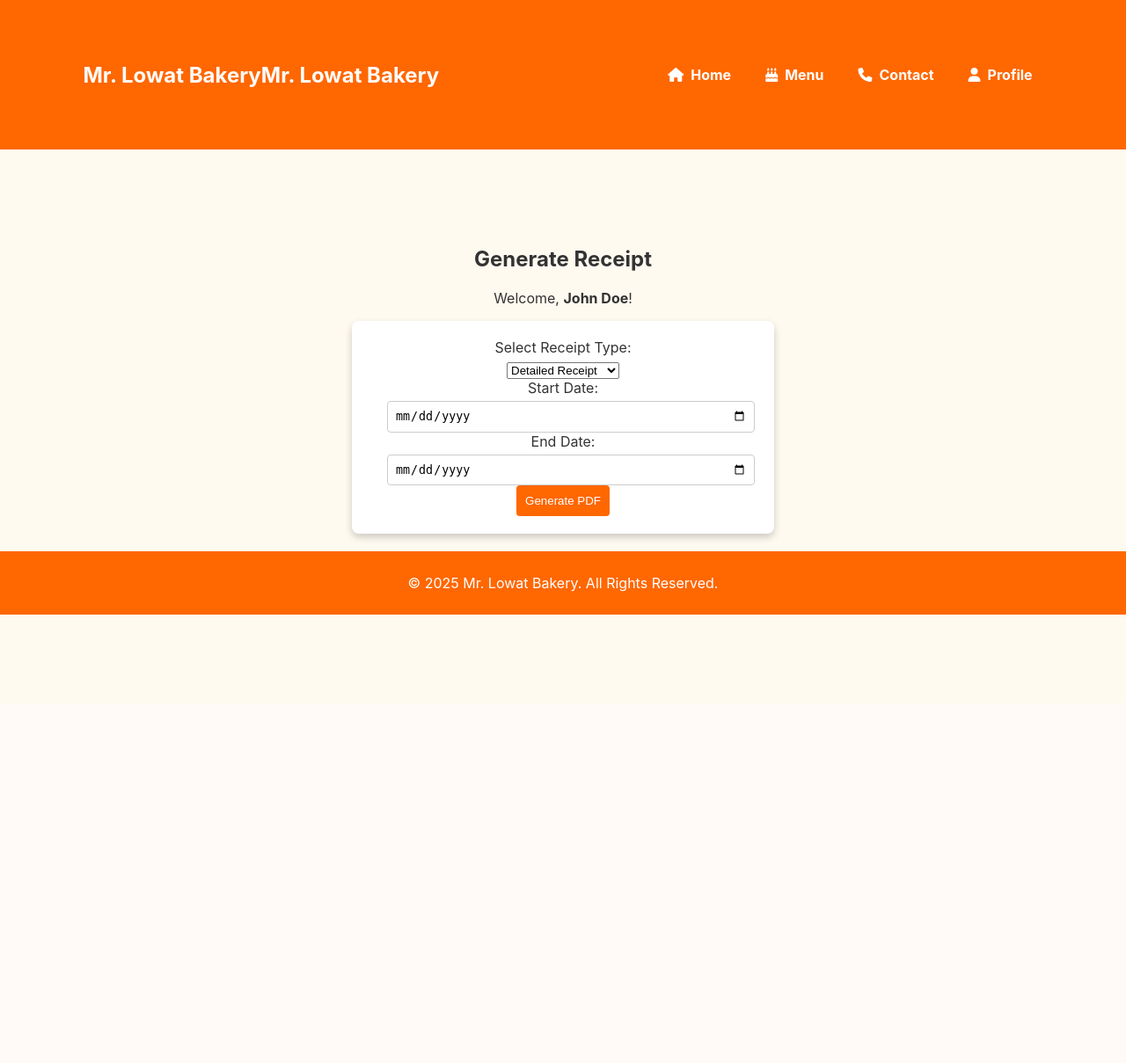
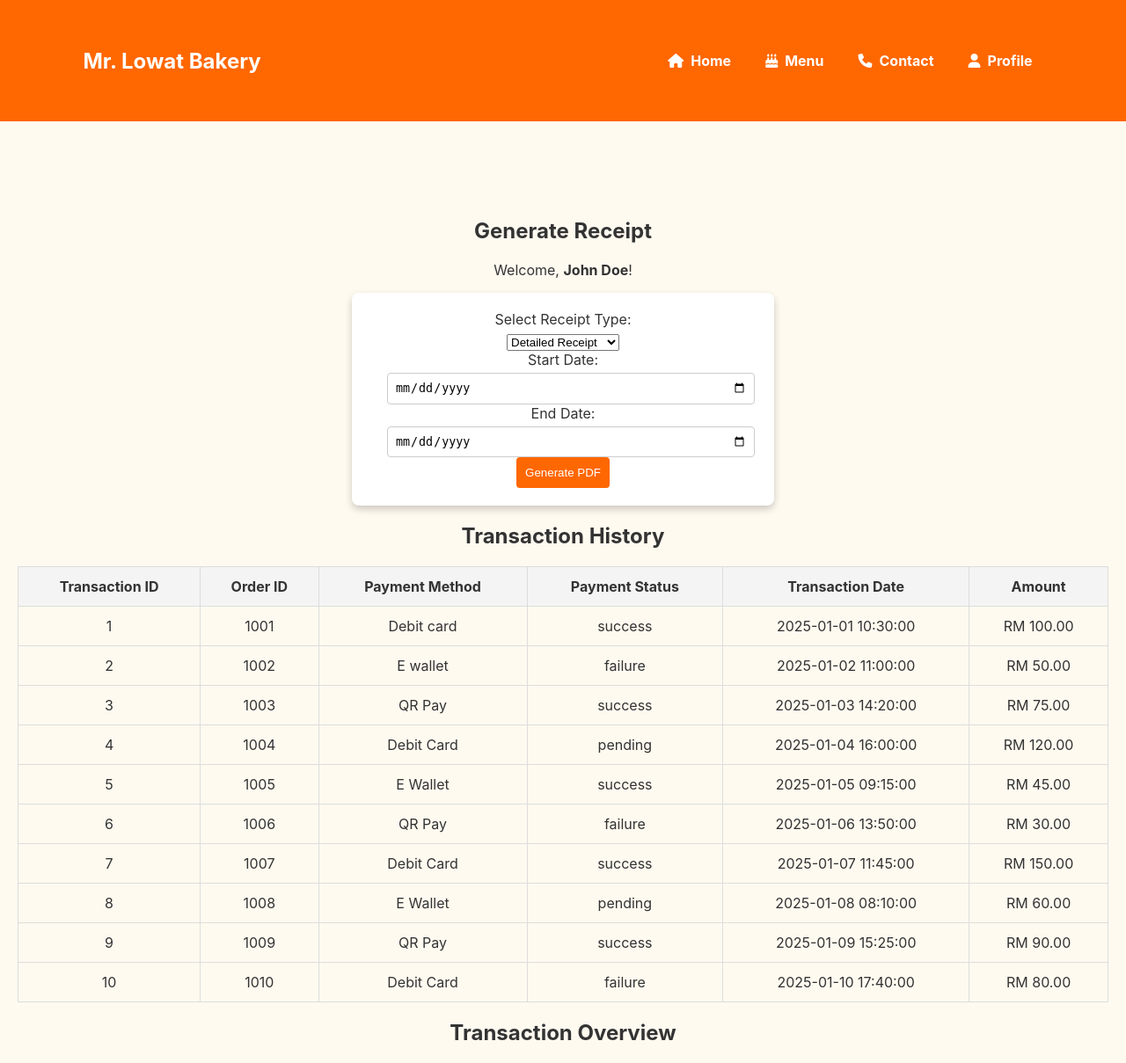
Before and after one commit to zfrtlsofea/MrLowatBakery_WAD, a PHP site: page /generate_report.html in a window 1280 px wide. Shown: the top 1209 px of the page at 88% size. Before the commit the page ends 699 px from the top, so only its background shows below. Run offline with PHP 8.4, Linux system fonts and the light colour scheme.

Commit message:
update generate receipt frontend

```diff
--- a/MrLowatBakery_WAD/generate_report.html
+++ b/MrLowatBakery_WAD/generate_report.html
@@ -3,9 +3,11 @@
     <head>
         <meta charset="UTF-8">
         <meta name="viewport" content="width=device-width, initial-scale=1.0">
-        <title>Forgot Password - Mr. Lowat Bakery</title>
+        <title>Generate Report - Mr. Lowat Bakery</title>
         <link rel="stylesheet" href="styles.css">
         <link rel="stylesheet" href="https://cdnjs.cloudflare.com/ajax/libs/font-awesome/6.0.0-beta3/css/all.min.css">
+        <script src="https://cdn.jsdelivr.net/npm/chart.js"></script>
+        <script src="generate_report.js" defer></script>
     </head>
 <body>
     <header>
@@ -13,17 +15,10 @@
             <h1>Mr. Lowat Bakery</h1>
             <div class="nav-links">
                 <ul>
-                <h1>Mr. Lowat Bakery</h1>
-                <div class="nav-links">
-                    <ul>
                     <li><a href="index.html"><i class="fas fa-home"></i>Home</a></li>
                     <li><a href="menu.html"><i class="fas fa-cake"></i>Menu</a></li>
                     <li><a href="https://api.whatsapp.com/send/?phone=60164025451"><i class="fas fa-phone"></i>Contact</a></li>
                     <li><a href="profile.html"><i class="fas fa-user"></i>Profile</a></li>
-                    </ul>
-                </div>
-            </nav>
-        </header>
                 </ul>
             </div>
         </nav>
@@ -49,6 +44,125 @@
                 <button type="submit">Generate PDF</button>
             </form>
         </section>
+
+        <style>
+            .transaction-history table {
+                width: 100%;
+                border-collapse: collapse;
+                margin-top: 20px;
+            }
+            .transaction-history th, .transaction-history td {
+                padding: 12px;
+                text-align: center;
+                border: 1px solid #ddd;
+            }
+            .transaction-history th {
+                background-color: #f4f4f4;
+            }
+        </style>
+
+        <section class="transaction-history">
+            <h2>Transaction History</h2>
+            <table>
+                <thead>
+                    <tr>
+                        <th>Transaction ID</th>
+                        <th>Order ID</th>
+                        <th>Payment Method</th>
+                        <th>Payment Status</th>
+                        <th>Transaction Date</th>
+                        <th>Amount</th>
+                    </tr>
+                </thead>
+                <tbody id="transaction-table-body">
+                    <tr>
+                        <td>1</td>
+                        <td>1001</td>
+                        <td>Debit card</td>
+                        <td>success</td>
+                        <td>2025-01-01 10:30:00</td>
+                        <td>RM 100.00</td>
+                    </tr>
+                    <tr>
+                        <td>2</td>
+                        <td>1002</td>
+                        <td>E wallet</td>
+                        <td>failure</td>
+                        <td>2025-01-02 11:00:00</td>
+                        <td>RM 50.00</td>
+                    </tr>
+                    <tr>
+                        <td>3</td>
+                        <td>1003</td>
+                        <td>QR Pay</td>
+                        <td>success</td>
+                        <td>2025-01-03 14:20:00</td>
+                        <td>RM 75.00</td>
+                    </tr>
+                    <tr>
+                        <td>4</td>
+                        <td>1004</td>
+                        <td>Debit Card</td>
+                        <td>pending</td>
+                        <td>2025-01-04 16:00:00</td>
+                        <td>RM 120.00</td>
+                    </tr>
+                    <tr>
+                        <td>5</td>
+                        <td>1005</td>
+                        <td>E Wallet</td>
+                        <td>success</td>
+                        <td>2025-01-05 09:15:00</td>
+                        <td>RM 45.00</td>
+                    </tr>
+                    <tr>
+                        <td>6</td>
+                        <td>1006</td>
+                        <td>QR Pay</td>
+                        <td>failure</td>
+                        <td>2025-01-06 13:50:00</td>
+                        <td>RM 30.00</td>
+                    </tr>
+                    <tr>
+                        <td>7</td>
+                        <td>1007</td>
+                        <td>Debit Card</td>
+                        <td>success</td>
+                        <td>2025-01-07 11:45:00</td>
+                        <td>RM 150.00</td>
+                    </tr>
+                    <tr>
+                        <td>8</td>
+                        <td>1008</td>
+                        <td>E Wallet</td>
+                        <td>pending</td>
+                        <td>2025-01-08 08:10:00</td>
+                        <td>RM 60.00</td>
+                    </tr>
+                    <tr>
+                        <td>9</td>
+                        <td>1009</td>
+                        <td>QR Pay</td>
+                        <td>success</td>
+                        <td>2025-01-09 15:25:00</td>
+                        <td>RM 90.00</td>
+                    </tr>
+                    <tr>
+                        <td>10</td>
+                        <td>1010</td>
+                        <td>Debit Card</td>
+                        <td>failure</td>
+                        <td>2025-01-10 17:40:00</td>
+                        <td>RM 80.00</td>
+                    </tr>
+                </tbody>
+            </table>
+        </section>
+
+        <section class="chart-section">
+            <h2>Transaction Overview</h2>
+            <canvas id="transactionChart"></canvas>
+        </section>
     </main>
 
     <footer>
```
Also changed, not shown: MrLowatBakery_WAD/generate_report.php (+62 -22 lines). Lines whose indentation alone changed are shown as unchanged.
